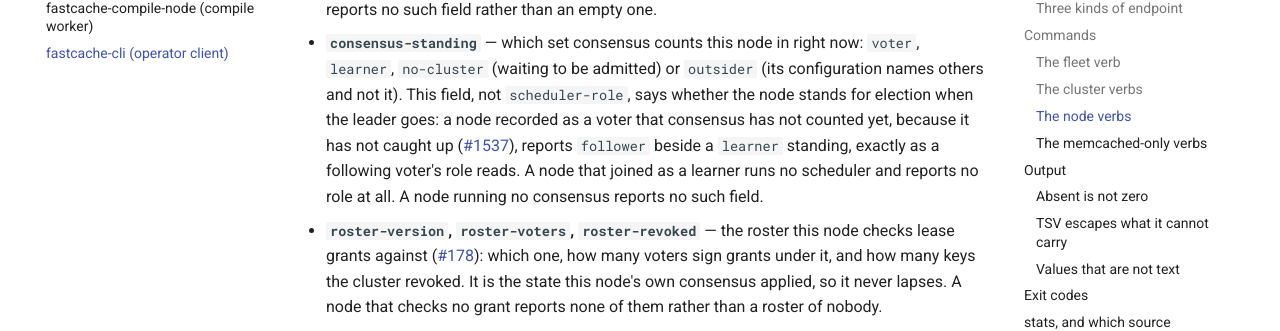
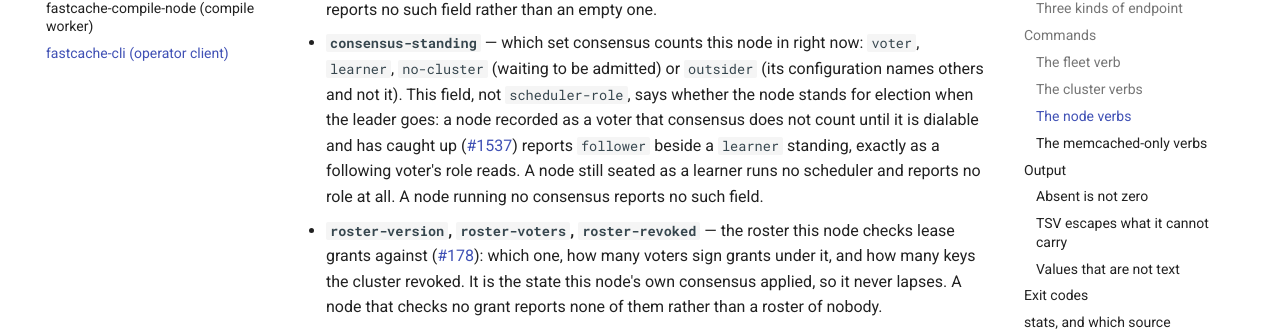
Before and after one commit to LASTRADA-Software/fastcached, an MkDocs documentation site: the page built from docs/tools/fastcache-cli.md, in a window 1280 px wide and 900 px high, scrolled down 9449 px. Shown: the part 175-506 px from the top of the window. Built offline with MkDocs 1.6.1 and Material for MkDocs 9.7.7, drawn with Linux system fonts in a browser that asks for light colours; comment, search, counter and statistics services are not loaded.

Commit message:
wire, docs: what an empty leader means names every case, and a learner is a seat
The leader field's Doxygen read as the whole list of what an empty endpoint
means on a consensus node and left two out: beside role `Leader` it is THIS
node, which names no other; and a learner that has heard from no leader yet
names nobody, which is not silence. Both are now there, and the summary line
says "names no leader" rather than "knows none".

`fastcache-cli.md`'s standing bullet said "a node that joined as a learner"
reports no role, but every machine joins as a learner, the promoted voter
included; it is a node still SEATED as one. And #1537 counts a voter once it
is dialable AND caught up, not on catching up alone.

Refs #1641

Signed-off-by: Christian Parpart <christian@parpart.family>

```diff
--- a/docs/tools/fastcache-cli.md
+++ b/docs/tools/fastcache-cli.md
@@ -435,10 +435,10 @@
   `voter`, `learner`, `no-cluster` (waiting to be admitted) or `outsider` (its
   configuration names others and not it). This field, not `scheduler-role`, says whether
   the node stands for election when the leader goes: a node recorded as a voter that
-  consensus has not counted yet, because it has not caught up
-  ([#1537](https://github.com/LASTRADA-Software/fastcached/issues/1537)), reports
+  consensus does not count until it is dialable and has caught up
+  ([#1537](https://github.com/LASTRADA-Software/fastcached/issues/1537)) reports
   `follower` beside a `learner` standing, exactly as a following voter's role reads. A
-  node that joined as a learner runs no scheduler and reports no role at all. A node
+  node still seated as a learner runs no scheduler and reports no role at all. A node
   running no consensus reports no such field.
 - **`roster-version`, `roster-voters`, `roster-revoked`** — the roster this node checks
   lease grants against ([#178](https://github.com/LASTRADA-Software/fastcached/issues/178)):
```
Also changed, not shown: 1 other file.
